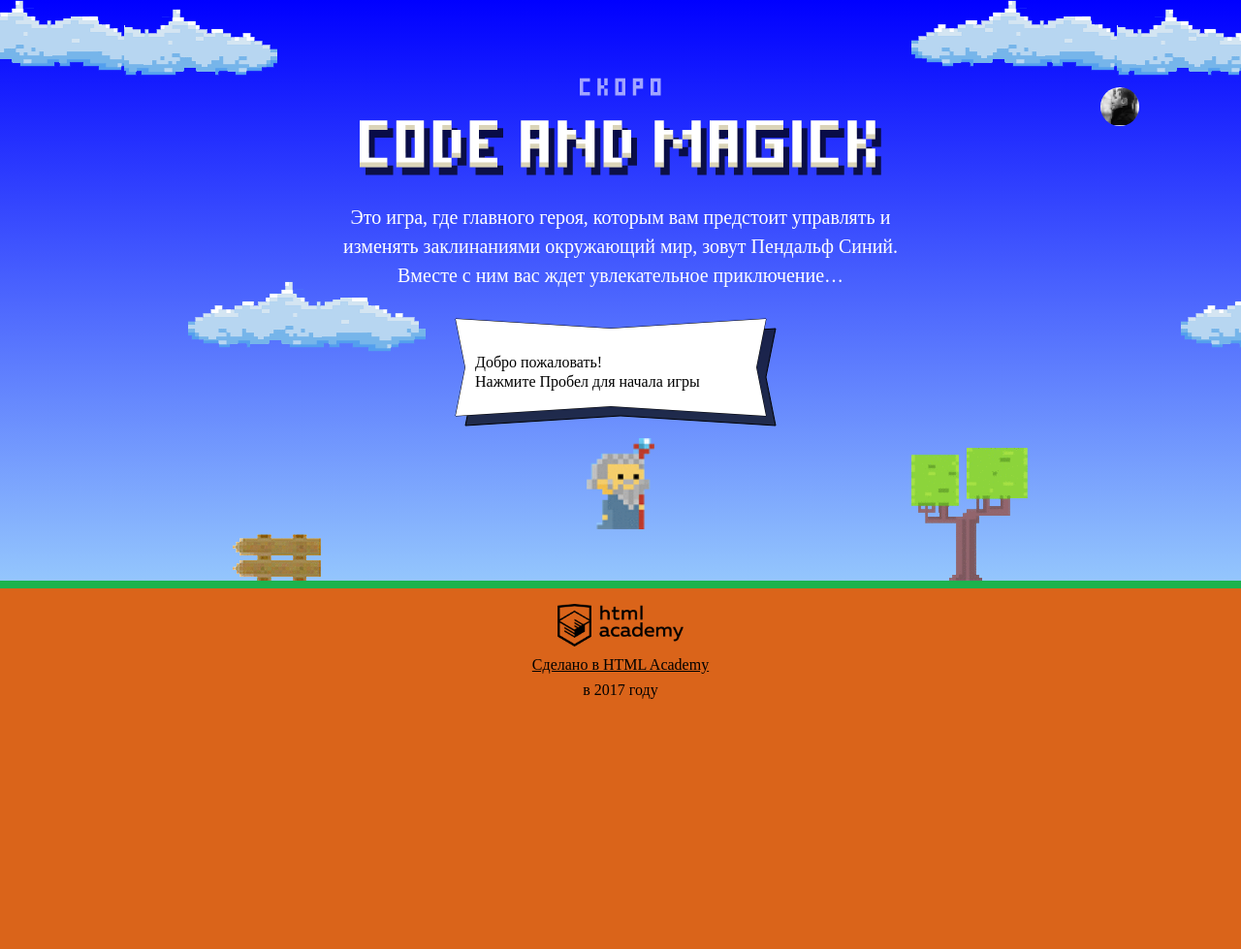
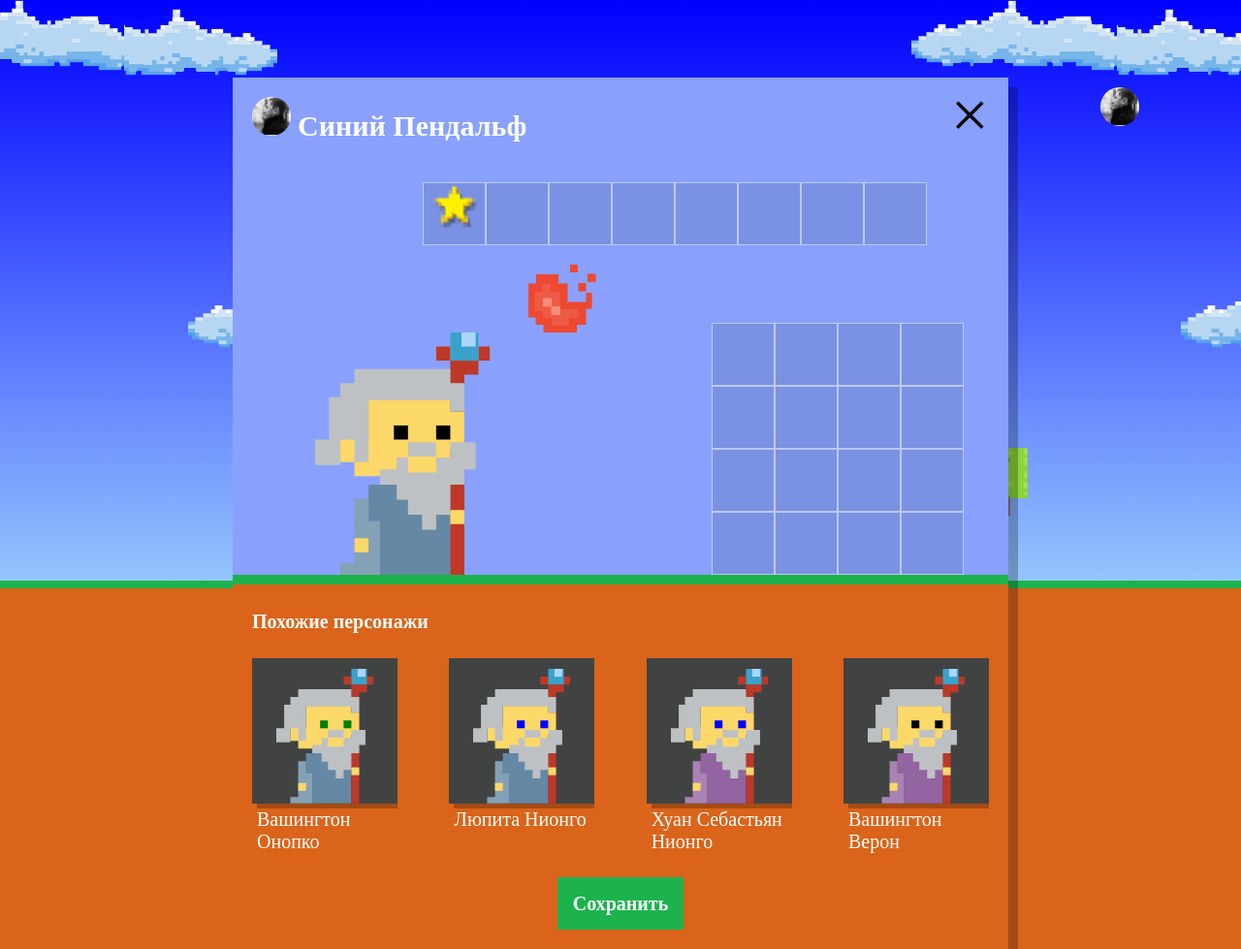
Before and after one commit to YulikK/1150911-code-and-magick-19, a website: page index.html in a window 1280 px wide. Shown: the whole page at 97% size. Before the commit the page ends 800 px from the top, so only its background shows below. Drawn offline with Linux system fonts and the light colour scheme; a web font is replaced by a local one.

Commit message:
Окно выбора мага

```diff
--- a/index.html
+++ b/index.html
@@ -180,6 +180,7 @@
     <p class="setup-similar-label">Петр Петров</p>
   </div>
 </template>
+<script src="js/setup.js"></script>
 <script src="js/settings.js"></script>
 <script src="js/stat.js"></script>
 <script src="js/game.js"></script>
--- /dev/null
+++ b/js/setup.js
@@ -0,0 +1,42 @@
+'use strict';
+var WIZARD_NAMES = ['Иван', 'Хуан Себастьян', 'Мария', 'Кристоф', 'Виктор', 'Юлия', 'Люпита', 'Вашингтон'];
+var WIZARD_SERNAMES = ['да Марья', 'Верон', 'Мирабелла', 'Вальц', 'Онопко', 'Топольницкая', 'Нионго', 'Ирвинг'];
+var WIZARD_COAT = ['rgb(101, 137, 164)', 'rgb(241, 43, 107)', 'rgb(146, 100, 161)', 'rgb(56, 159, 117)', 'rgb(215, 210, 55)', 'rgb(0, 0, 0)'];
+var WIZARD_EYES = ['black', 'red', 'blue', 'yellow', 'green'];
+
+var wizards = [];
+
+var userDialog = document.querySelector('.setup');
+userDialog.classList.remove('hidden');
+
+var similarListElement = document.querySelector('.setup-similar-list');
+var similarWizardTemplate = document.querySelector('#similar-wizard-template')
+    .content
+    .querySelector('.setup-similar-item');
+
+for (var i = 0; i < 4; i++) {
+  wizards[i] = {
+    name: WIZARD_NAMES[Math.floor(Math.random() * 8)] + ' ' + WIZARD_SERNAMES[Math.floor(Math.random() * 8)],
+    coatColor: WIZARD_COAT[Math.floor(Math.random() * 6)],
+    eyesColor: WIZARD_EYES[Math.floor(Math.random() * 5)]
+  };
+}
+
+var renderWizard = function (wizard) {
+  var wizardElement = similarWizardTemplate.cloneNode(true);
+
+  wizardElement.querySelector('.setup-similar-label').textContent = wizard.name;
+  wizardElement.querySelector('.wizard-coat').style.fill = wizard.coatColor;
+  wizardElement.querySelector('.wizard-eyes').style.fill = wizard.eyesColor;
+
+  return wizardElement;
+};
+
+var fragment = document.createDocumentFragment();
+for (i = 0; i < wizards.length; i++) {
+  fragment.appendChild(renderWizard(wizards[i]));
+}
+
+similarListElement.appendChild(fragment);
+
+userDialog.querySelector('.setup-similar').classList.remove('hidden');
```
